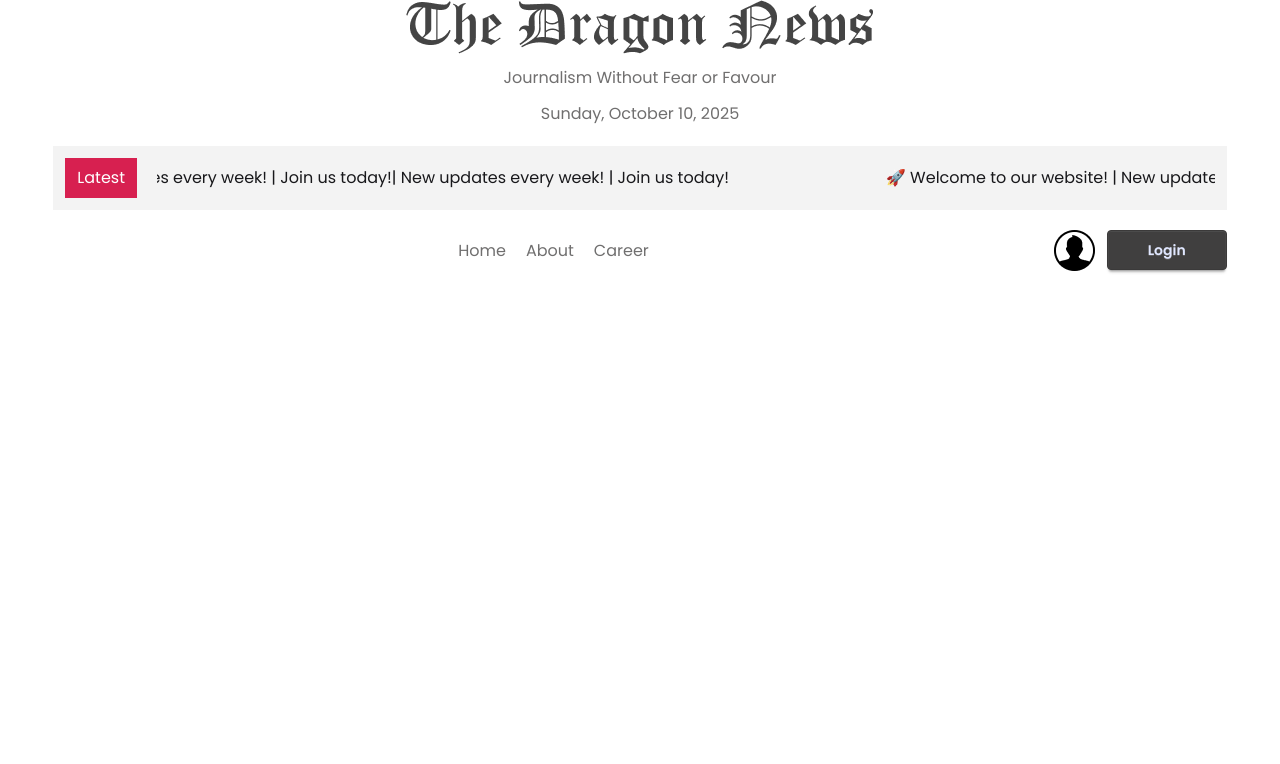
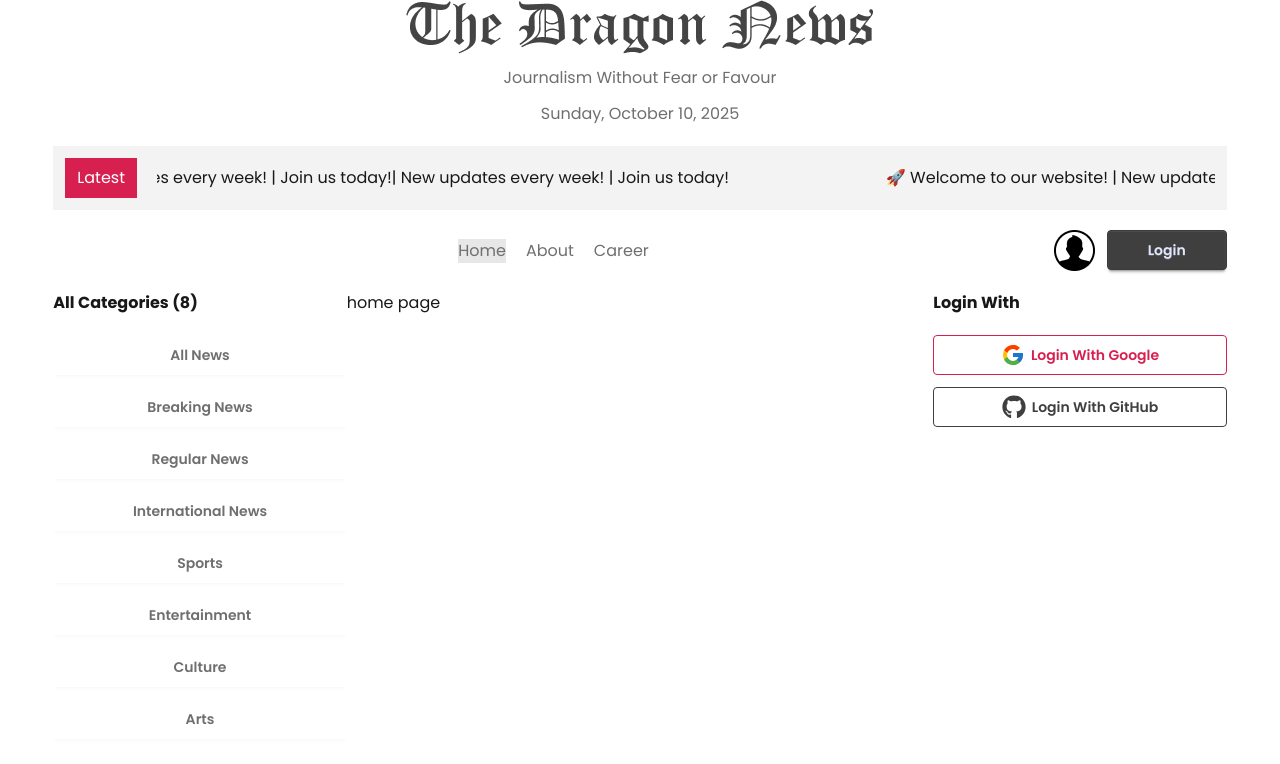
Before and after one commit to rimiruma/dragon-news-code, a React (Vite) app: page / in a window 1280 px wide. Shown: the top 764 px of the page. Built offline with nearby package versions, Linux system fonts and the light colour scheme.

Commit message:
added a socail login done

```diff
--- a/package.json
+++ b/package.json
@@ -15,6 +15,7 @@
     "react": "^19.1.1",
     "react-dom": "^19.1.1",
     "react-fast-marquee": "^1.6.5",
+    "react-icons": "^5.5.0",
     "react-router": "^7.9.4",
     "tailwindcss": "^4.1.14"
   },
--- a/src/Layouts/HomeLayouts.jsx
+++ b/src/Layouts/HomeLayouts.jsx
@@ -2,6 +2,8 @@
 import Headers from "../components/Headers";
 import LatestNews from "../components/LatestNews";
 import Navbar from "../components/Navbar";
+import LeftAside from "../components/HomeLayout/LeftAside";
+import RightAside from "../components/HomeLayout/RightAside";
 
 const HomeLayouts = () => {
     return (
@@ -13,12 +15,16 @@
             <nav className="w-11/12 mx-auto my-5">
                 <Navbar></Navbar>
             </nav>
-            <main>
-                <section className="left_nav"></section>
-                <section className="min">
+            <main className="w-11/12 mx-auto my-5 grid grid-cols-12">
+                <aside className="col-span-3">
+                    <LeftAside></LeftAside>
+                </aside>
+                <section className="min col-span-6">
                     <Outlet></Outlet>
                 </section>
-                <section className="right_nav"></section>
+                <aside className="col-span-3">
+                    <RightAside></RightAside>
+                </aside>
             </main>
         </div>
     );
--- /dev/null
+++ b/src/components/Categories.jsx
@@ -0,0 +1,25 @@
+import { use } from "react";
+import { NavLink } from "react-router";
+
+const categoryPromise = fetch('/categories.json')
+.then((res) => res.json());
+
+const Categories = () => {
+
+    const categories = use(categoryPromise);
+
+    return (
+        <div>
+            <h1 className="font-bold">All Categories ({categories.length})</h1>
+            <div className="grid grid-cols-1 mt-5 gap-3">
+
+                    {categories.map((category) => (
+                        <NavLink className="btn bg-base-100 border-0 hover:bg-base-300 font-semibold text-accent" to={`/category/${category.id}`} key={category.id}>{category.name}</NavLink>
+                    ))}
+
+            </div>
+        </div>
+    );
+};
+
+export default Categories;
--- /dev/null
+++ b/src/components/HomeLayout/LeftAside.jsx
@@ -0,0 +1,15 @@
+import { Suspense } from "react";
+import Categories from "../Categories";
+
+
+const LeftAside = () => {
+    return (
+        <div>
+            <Suspense fallback={<span className="loading loading-ring loading-xl"></span>}>
+           <Categories></Categories>
+            </Suspense>
+        </div>
+    );
+};
+
+export default LeftAside;
--- /dev/null
+++ b/src/components/HomeLayout/RightAside.jsx
@@ -0,0 +1,12 @@
+import SocialLogin from "./SocialLogin";
+
+
+const RightAside = () => {
+    return (
+        <div>
+           <SocialLogin></SocialLogin>
+        </div>
+    );
+};
+
+export default RightAside;
--- /dev/null
+++ b/src/components/HomeLayout/SocialLogin.jsx
@@ -0,0 +1,17 @@
+import { FaGithub } from "react-icons/fa";
+import { FcGoogle } from "react-icons/fc";
+
+
+const SocialLogin = () => {
+    return (
+        <div>
+           <h2 className="font-bold mb-5">Login With</h2>
+           <div className="space-y-3">
+            <button className="btn w-full btn-outline btn-secondary"><FcGoogle size={24} /> Login With Google</button>
+            <button className="btn w-full btn-outline btn-primary"><FaGithub size={24} /> Login With GitHub</button>
+           </div>
+        </div>
+    );
+};
+
+export default SocialLogin;
--- a/src/index.css
+++ b/src/index.css
@@ -17,3 +17,7 @@
 *{
     font-family: "Poppins", sans-serif;
 }
+
+a.active {
+    @apply bg-base-300;
+}
--- /dev/null
+++ b/src/pages/CategoryNews.jsx
@@ -0,0 +1,16 @@
+import { useParams } from "react-router";
+
+
+const CategoryNews = () => {
+const {id} = useParams();
+console.log(id);
+
+
+    return (
+        <div>
+           <h1>this is to CategoryNews - {id}</h1>
+        </div>
+    );
+};
+
+export default CategoryNews;
--- /dev/null
+++ b/src/pages/Home.jsx
@@ -0,0 +1,11 @@
+
+
+const Home = () => {
+    return (
+        <div>
+            home page
+        </div>
+    );
+};
+
+export default Home;
```
Also changed, not shown: src/Routes/routes.jsx (+13 -1 lines), 1 other file (tests, documents, lock files or other folders).
